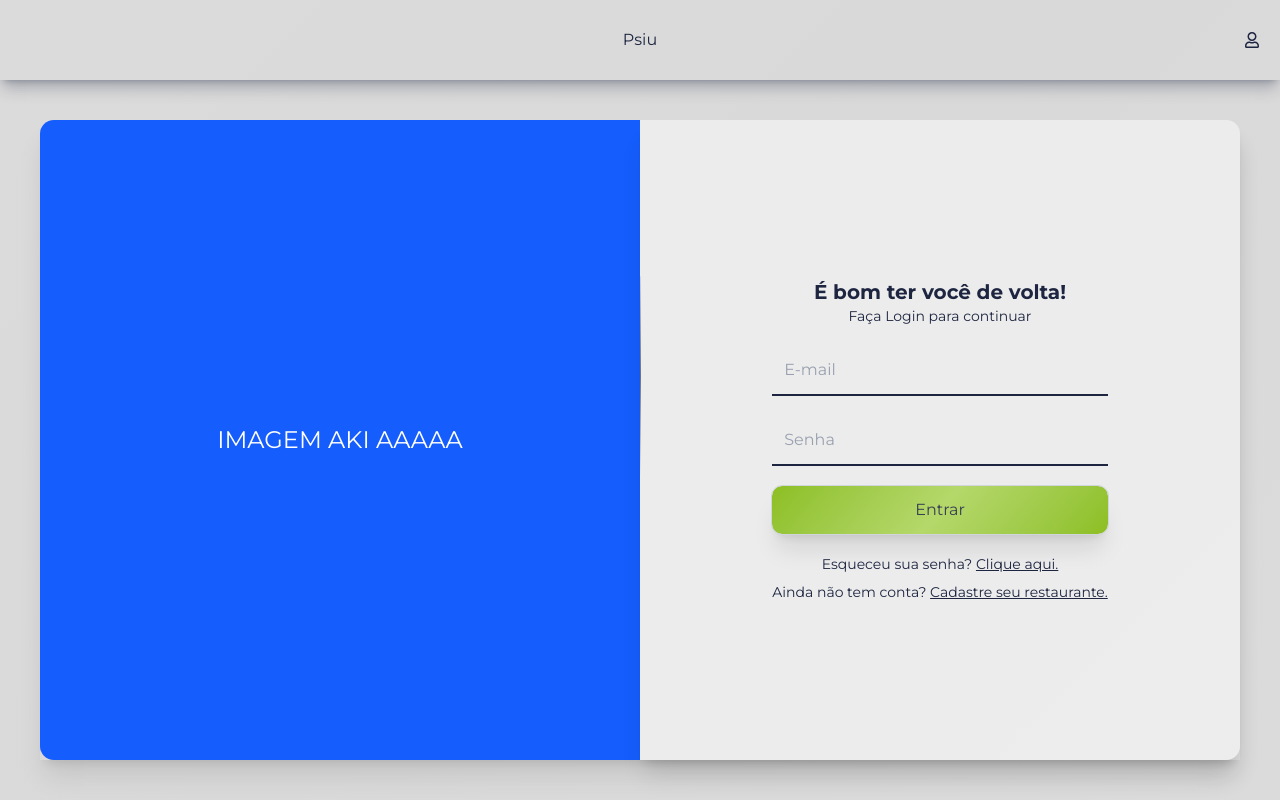
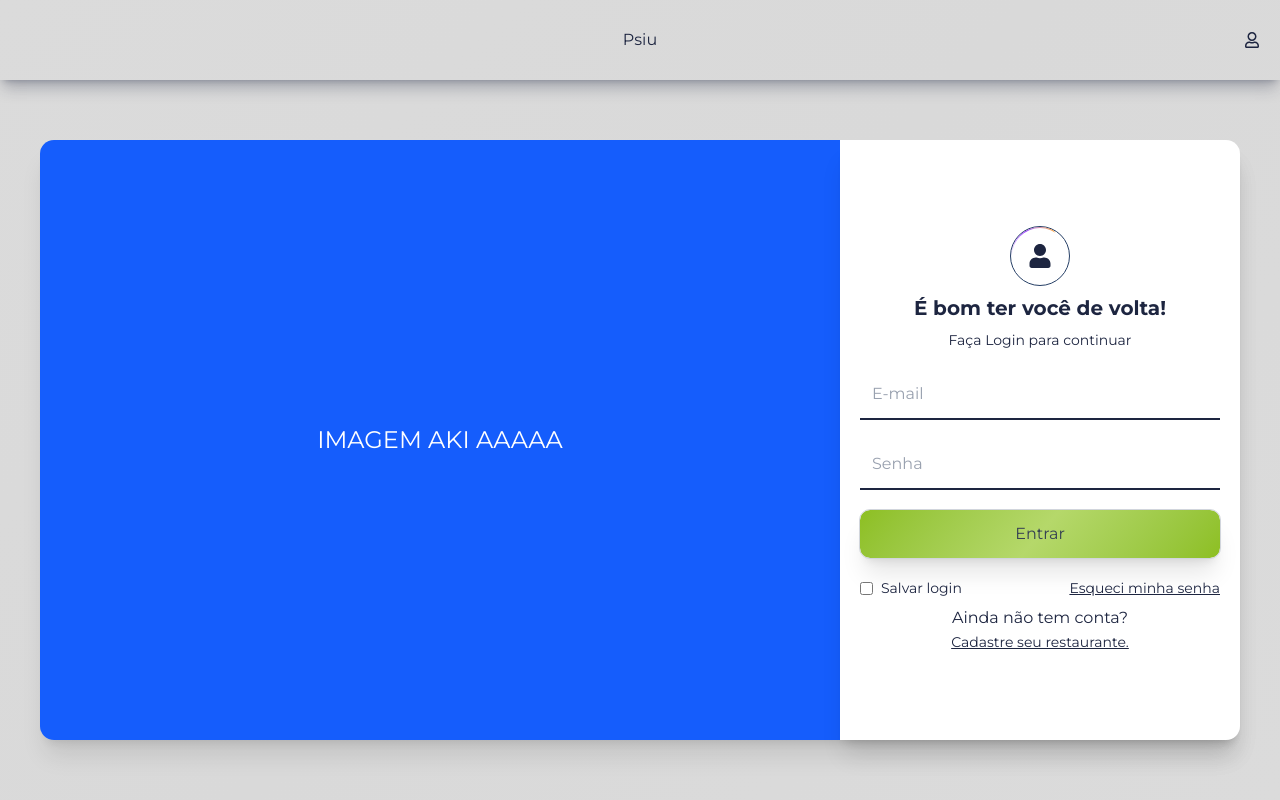
Before and after one commit to jpsalez/garcom-NFC, a Next.js app in the folder front-end/: page /login in a window 1280 px wide. Built offline with nearby package versions, Linux system fonts and the light colour scheme; no server answers.

Commit message:
updates login

```diff
--- a/front-end/app/globals.css
+++ b/front-end/app/globals.css
@@ -113,7 +113,7 @@
     @apply w-full cursor-pointer p-3 rounded-sm transition-all duration-300 hover:scale-105 hover:shadow-lg active:scale-105
   }
 
-  input {
+  input[type="text"], input[type="email"], input[type="password"] {
     @apply w-full bg-linear-130 from-gray-200 via-white to-gray-200
     border border-foreground/50 p-3 rounded-lg shadow-lg text-gray-800
     placeholder:text-gray-400;
--- a/front-end/components/loginPage.tsx
+++ b/front-end/components/loginPage.tsx
@@ -6,6 +6,7 @@ import { useRouter } from "next/navigation";
 import { ApiError } from "@/lib/api";
 import { saveSession } from "@/lib/session";
 import { login } from "@/services/auth";
+import { FaUser } from "react-icons/fa";
 
 function loginErrorMessage(err: unknown) {
     if (err instanceof ApiError && err.status === 401) return 'E-mail ou senha inválidos.'
@@ -42,20 +43,28 @@ export default function LoginPage() {
 
 
 
-            <div className="grid grid-cols-1 shadow-xl
-            md:grid-rows-1 md:grid-cols-2 md:h-full md:w-full md:max-w-300">
+            <div className="flex flex-col items-center justify-center rounded-xl shadow-xl w-full
+            lg:flex-row lg:items-start lg:w-full lg:max-w-300"
+            >
 
-                <div className="w-full rounded-l-xl bg-blue-600 hidden md:flex items-center justify-center">
+                <div className="w-full max-w-200 aspect-4/3 rounded-l-xl bg-blue-600 hidden lg:flex items-center justify-center">
                     <h2 className="text-2xl text-background">IMAGEM AKI AAAAA</h2>
                 </div>
 
-                <div className="form-background md:rounded-l-none flex items-center justify-center">
-                    <BorderBeam size={200} duration={3} colorFrom="#d4d4d8" colorTo="#71717a"/>
+                <div className="form-background bg-white! self-stretch max-w-100 lg:rounded-l-none flex items-center justify-center">
 
-                    <form onSubmit={handleSubmit} className="form-style">
-                        <div className="text-center text-sm">
-                            <h2 className="font-bold text-xl">É bom ter você de volta!</h2>
-                            <p>Faça Login para continuar</p>
+
+
+                    <form onSubmit={handleSubmit} className="form-style w-full h-full">
+                        <div className="flex flex-col items-center justify-center space-y-2 text-sm">
+
+                            <div className="relative w-15 flex items-center justify-center aspect-square border rounded-full">
+                                <BorderBeam />
+                                <FaUser className="text-2xl"/>
+                            </div>
+
+                            <h2 className="font-bold text-xl text-center">É bom ter você de volta!</h2>
+                            <p className="text-center">Faça Login para continuar</p>
                         </div>
                         <input type="email"
                         value={email}
@@ -75,9 +84,19 @@ export default function LoginPage() {
                         />
                         <button disabled={loading} className="btn-primary">{loading ? 'Entrando...' : 'Entrar'}</button>
                         <p role="alert" className={`error ${error ? 'visible' : ''}`}>{error}</p>
-                        <div className="text-center space-y-2">
-                            <p className="text-sm">Esqueceu sua senha? <Link href="/esqueci-senha" className="underline">Clique aqui.</Link></p>
-                            <p className="text-sm">Ainda não tem conta? <Link href="/cadastro" className="underline">Cadastre seu restaurante.</Link></p>
+
+                        <div className="w-full text-center space-y-2">
+                            <div className="w-full flex items-center justify-between">
+                                <div className="flex items-center space-x-2">
+                                    <input type="checkbox" name="" id=""/>
+                                    <span className="text-sm line-clamp-1">Salvar login</span>
+                                </div>
+                                <Link href="/esqueci-senha" className="underline text-sm line-clamp-1">Esqueci minha senha</Link>
+                            </div>
+                            <div className="text-center">
+                                <p className="">Ainda não tem conta?</p>
+                                <Link href="/cadastro" className="underline text-sm">Cadastre seu restaurante.</Link>
+                            </div>
                         </div>
                     </form>
                 </div>
```
